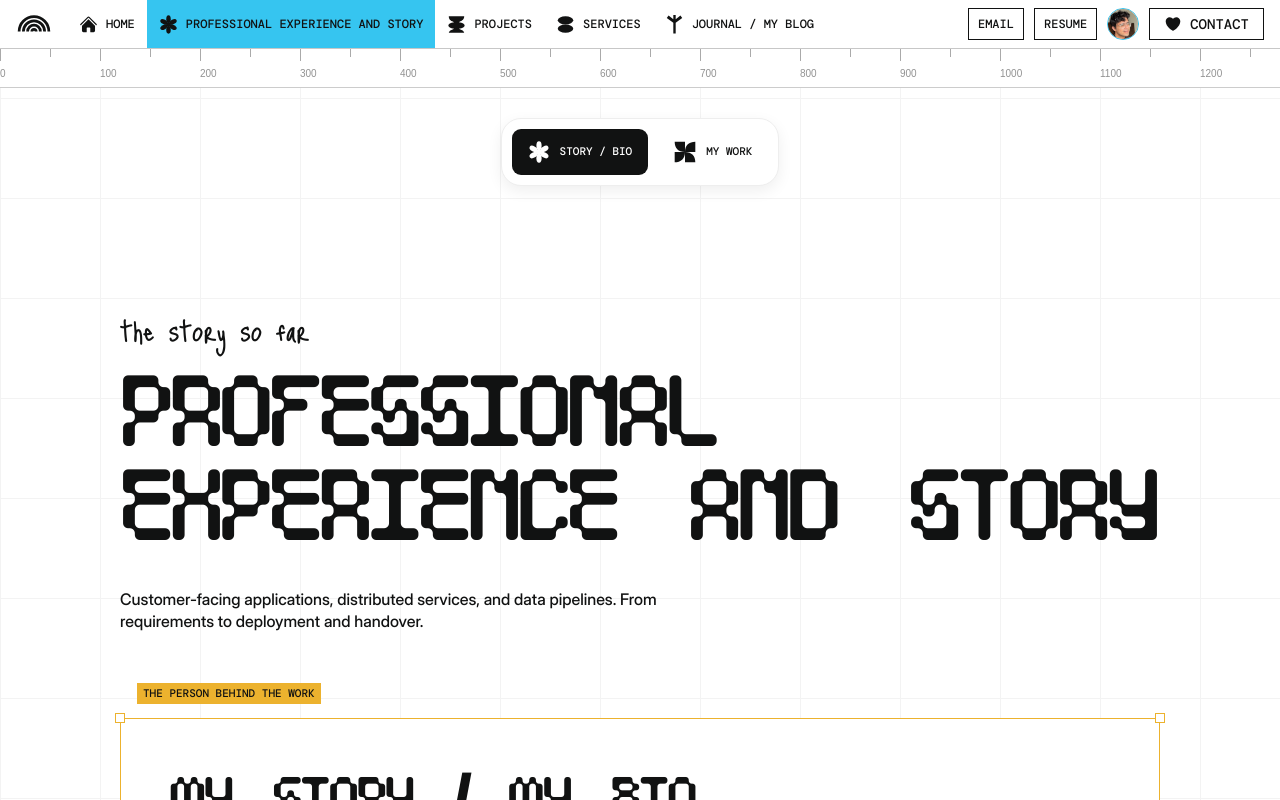
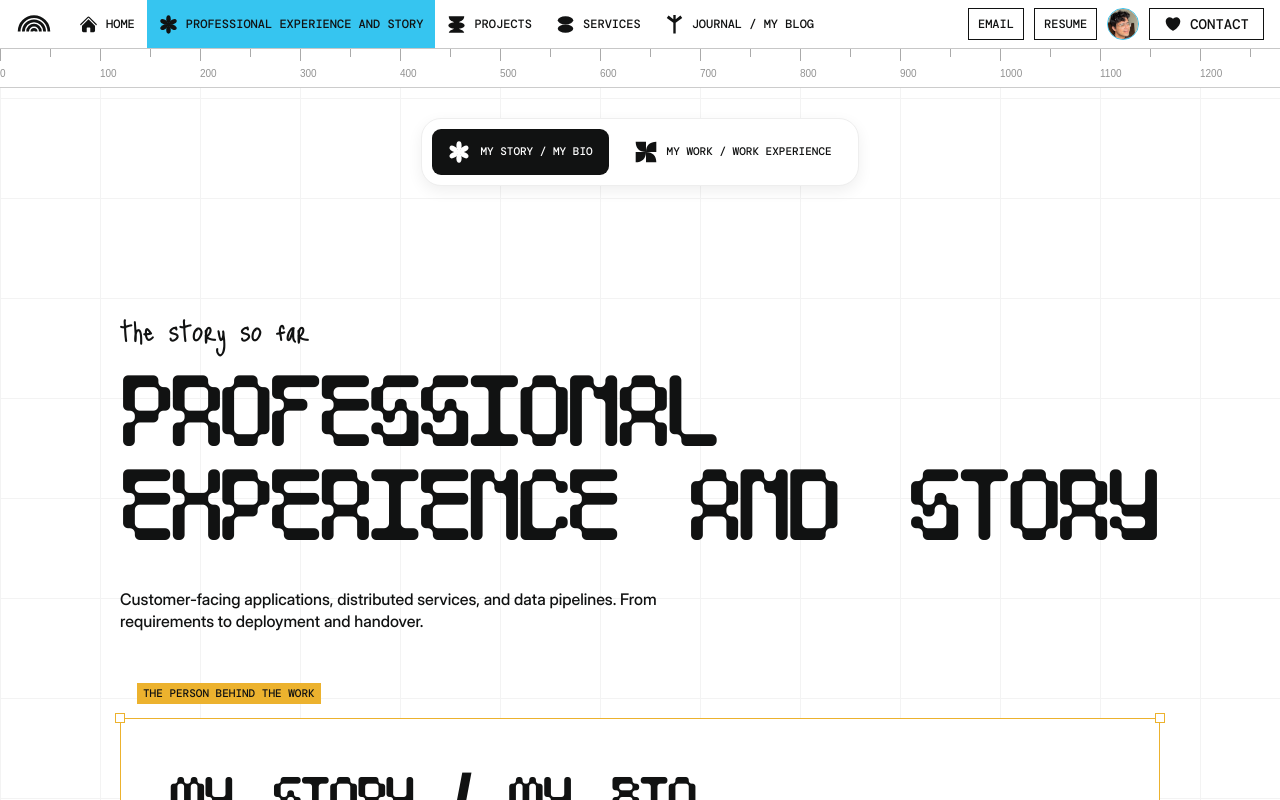
Before and after one commit to saaim12/Personal-Portfolio-WEB, a Next.js app: page /professional-experience in a window 1280 px wide. Shown: the top 800 px of the page. Built offline with nearby package versions, Linux system fonts and the light colour scheme; no server answers.

Commit message:
Restore complete horizontal navigation labels

```diff
--- a/src/components/ProfessionalSections.tsx
+++ b/src/components/ProfessionalSections.tsx
@@ -5,8 +5,8 @@ import { useEffect, useState } from "react";
 import { Mark } from "./Studio";
 
 const sections = [
-  { id: "bio", label: "Story / Bio", icon: "flower" },
-  { id: "career", label: "My Work", icon: "pinwheel" },
+  { id: "bio", label: "My Story / My Bio", icon: "flower" },
+  { id: "career", label: "My Work / Work Experience", icon: "pinwheel" },
 ];
 
 export function ProfessionalSections() {
```
